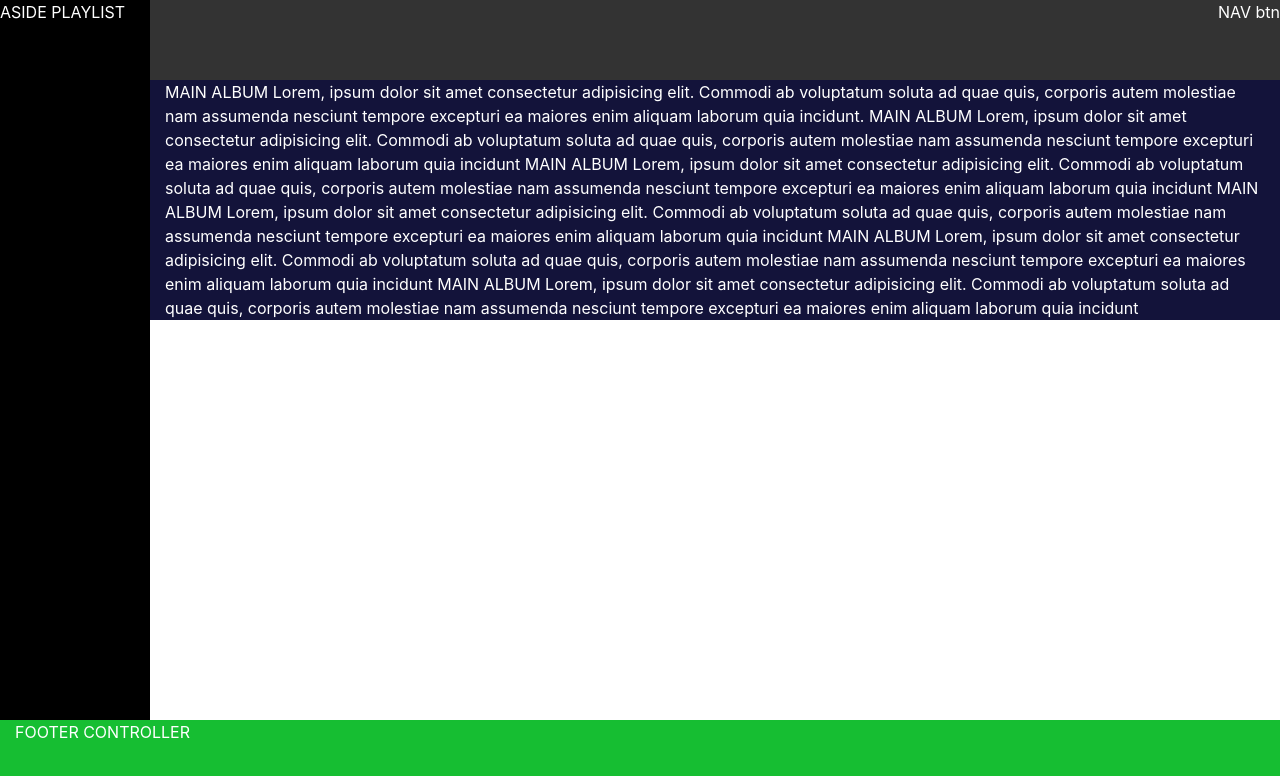
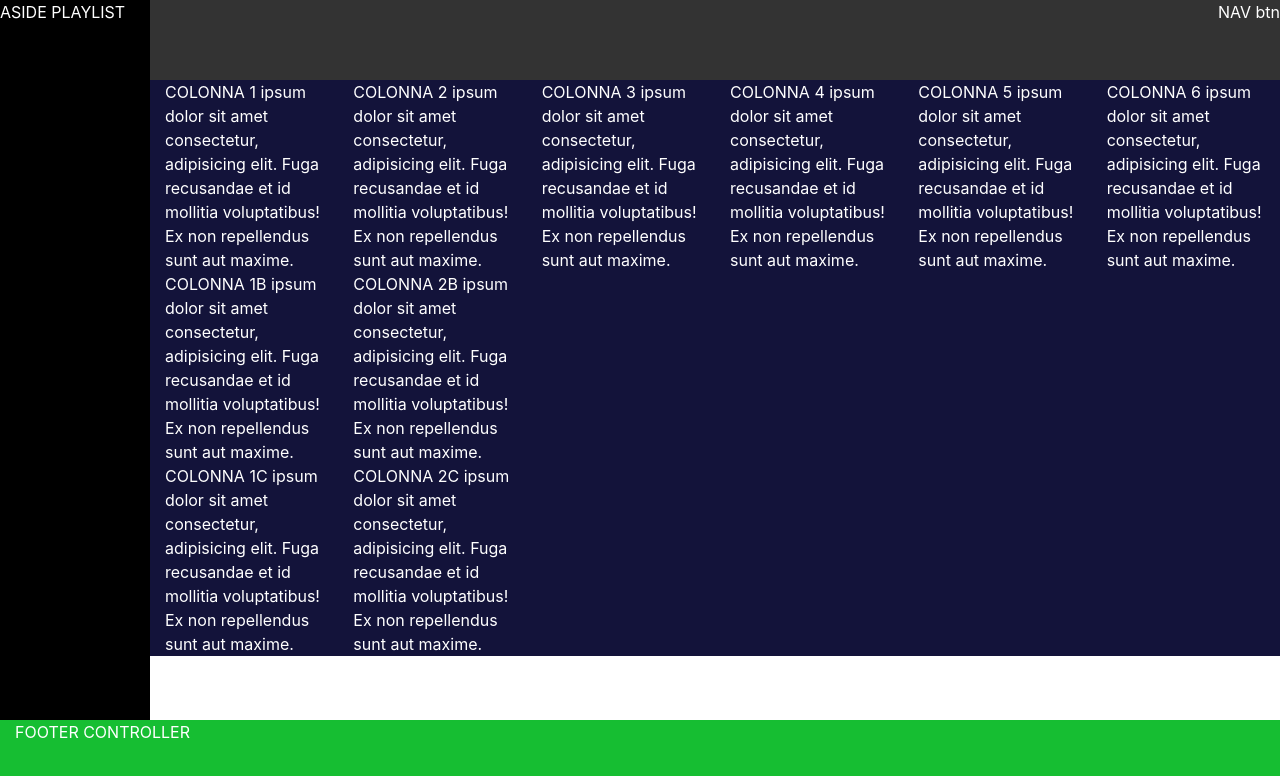
Before and after one commit to domingo79/html-css-spotifyweb, a plain HTML site: page index.html in a window 1280 px wide. Drawn offline with nearby package versions, Linux system fonts and the light colour scheme.

Commit message:
scheletro main

```diff
--- a/index.html
+++ b/index.html
@@ -19,26 +19,64 @@
     <aside id="aside_site">ASIDE PLAYLIST</aside>
     <main id="main_site">
       <div class="container-fluid">
-        MAIN ALBUM Lorem, ipsum dolor sit amet consectetur adipisicing elit.
-        Commodi ab voluptatum soluta ad quae quis, corporis autem molestiae nam
-        assumenda nesciunt tempore excepturi ea maiores enim aliquam laborum
-        quia incidunt. MAIN ALBUM Lorem, ipsum dolor sit amet consectetur
-        adipisicing elit. Commodi ab voluptatum soluta ad quae quis, corporis
-        autem molestiae nam assumenda nesciunt tempore excepturi ea maiores enim
-        aliquam laborum quia incidunt MAIN ALBUM Lorem, ipsum dolor sit amet
-        consectetur adipisicing elit. Commodi ab voluptatum soluta ad quae quis,
-        corporis autem molestiae nam assumenda nesciunt tempore excepturi ea
-        maiores enim aliquam laborum quia incidunt MAIN ALBUM Lorem, ipsum dolor
-        sit amet consectetur adipisicing elit. Commodi ab voluptatum soluta ad
-        quae quis, corporis autem molestiae nam assumenda nesciunt tempore
-        excepturi ea maiores enim aliquam laborum quia incidunt MAIN ALBUM
-        Lorem, ipsum dolor sit amet consectetur adipisicing elit. Commodi ab
-        voluptatum soluta ad quae quis, corporis autem molestiae nam assumenda
-        nesciunt tempore excepturi ea maiores enim aliquam laborum quia incidunt
-        MAIN ALBUM Lorem, ipsum dolor sit amet consectetur adipisicing elit.
-        Commodi ab voluptatum soluta ad quae quis, corporis autem molestiae nam
-        assumenda nesciunt tempore excepturi ea maiores enim aliquam laborum
-        quia incidunt
+        <div class="row">
+          <div class="col-xl-2 col-lg-3 col-md-6 col-sm-6">
+            COLONNA 1 ipsum dolor sit amet consectetur, adipisicing elit. Fuga
+            recusandae et id mollitia voluptatibus! Ex non repellendus sunt aut
+            maxime.
+          </div>
+          <div class="col-xl-2 col-lg-3 col-md-6 col-sm-6">
+            COLONNA 2 ipsum dolor sit amet consectetur, adipisicing elit. Fuga
+            recusandae et id mollitia voluptatibus! Ex non repellendus sunt aut
+            maxime.
+          </div>
+          <div class="col-xl-2 col-lg-3 col-md-6 col-sm-6">
+            COLONNA 3 ipsum dolor sit amet consectetur, adipisicing elit. Fuga
+            recusandae et id mollitia voluptatibus! Ex non repellendus sunt aut
+            maxime.
+          </div>
+          <div class="col-xl-2 col-lg-3 col-md-6 col-sm-6">
+            COLONNA 4 ipsum dolor sit amet consectetur, adipisicing elit. Fuga
+            recusandae et id mollitia voluptatibus! Ex non repellendus sunt aut
+            maxime.
+          </div>
+          <div class="col-xl-2 col-lg-3 col-md-6 col-sm-6">
+            COLONNA 5 ipsum dolor sit amet consectetur, adipisicing elit. Fuga
+            recusandae et id mollitia voluptatibus! Ex non repellendus sunt aut
+            maxime.
+          </div>
+          <div class="col-xl-2 col-lg-3 col-md-6 col-sm-6">
+            COLONNA 6 ipsum dolor sit amet consectetur, adipisicing elit. Fuga
+            recusandae et id mollitia voluptatibus! Ex non repellendus sunt aut
+            maxime.
+          </div>
+        </div>
+
+        <div class="row">
+          <div class="col-xl-2 col-lg-2 col-md-2 col-sm-6">
+            COLONNA 1B ipsum dolor sit amet consectetur, adipisicing elit. Fuga
+            recusandae et id mollitia voluptatibus! Ex non repellendus sunt aut
+            maxime.
+          </div>
+          <div class="col-xl-2 col-lg-2 col-md-2 col-sm-6">
+            COLONNA 2B ipsum dolor sit amet consectetur, adipisicing elit. Fuga
+            recusandae et id mollitia voluptatibus! Ex non repellendus sunt aut
+            maxime.
+          </div>
+        </div>
+
+        <div class="row">
+          <div class="col-xl-2 col-lg-2 col-md-2 col-sm-6">
+            COLONNA 1C ipsum dolor sit amet consectetur, adipisicing elit. Fuga
+            recusandae et id mollitia voluptatibus! Ex non repellendus sunt aut
+            maxime.
+          </div>
+          <div class="col-xl-2 col-lg-2 col-md-2 col-sm-6">
+            COLONNA 2C ipsum dolor sit amet consectetur, adipisicing elit. Fuga
+            recusandae et id mollitia voluptatibus! Ex non repellendus sunt aut
+            maxime.
+          </div>
+        </div>
       </div>
     </main>
     <footer id="footer_site">
```
